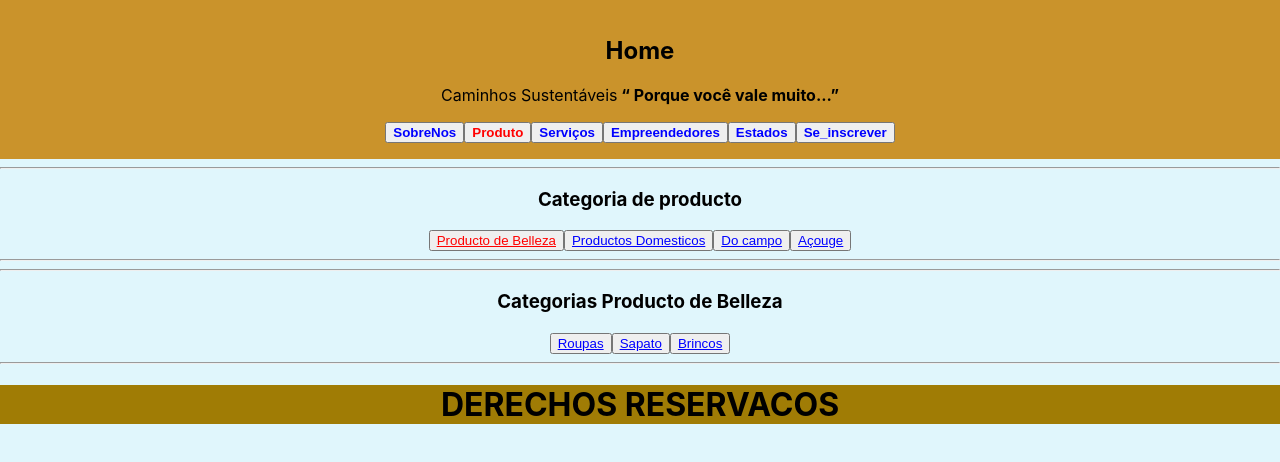
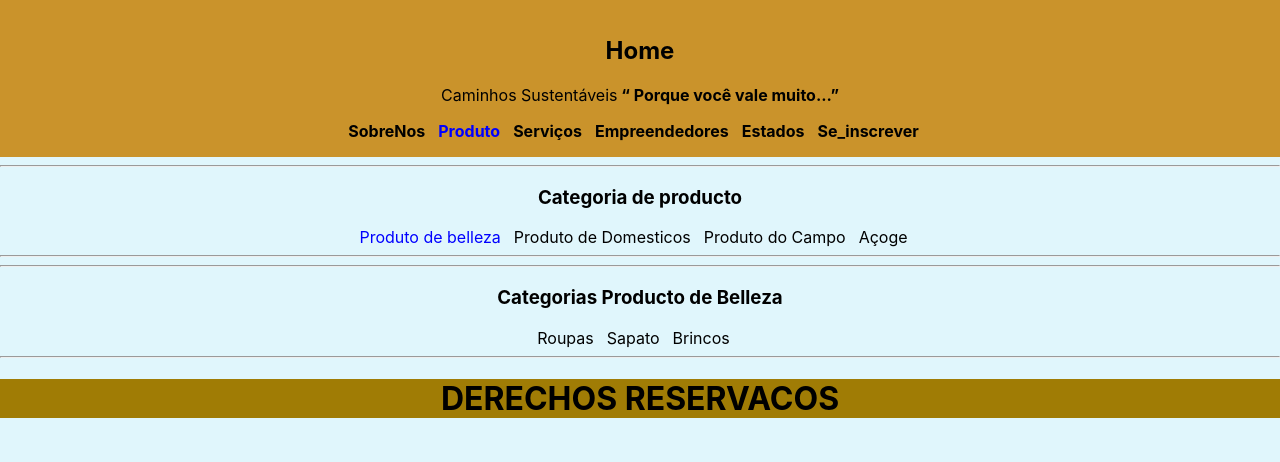
Before and after one commit to Gabyzda/Caminhos-Sustent-veis, a React (Create React App) app in the folder frontend/: page /Produto/Prodbelleza in a window 1280 px wide. Shown: the top 462 px of the page. Built offline with nearby package versions, Linux system fonts and the light colour scheme.

Commit message:
Corridir o Home e o navegadorde rutas

```diff
--- a/frontend/src/App.js
+++ b/frontend/src/App.js
@@ -1,5 +1,5 @@
 import React from 'react';
-import { useNavigate, Route, Routes, NavLink, } from 'react-router-dom';
+import { Route, Routes, NavLink, } from 'react-router-dom';
 //import logo from './logo.svg';
 import SobreNos from './componentes/SobreNos';
 import Produto from './componentes/Produto';
@@ -9,7 +9,7 @@ import Emprendeproduto from './componentes/Emprendeproduto';
 import Emprendeserviço from './componentes/Emprendeserviço';
 import Servico from './componentes/Servico';
 import Empreendedores from './componentes/Empreendedores';
-import './Apprutas.css';
+/*import './Apprutas.css';*/
 import Seinscrever from './componentes/Seinscrever';
 import Estadosba from './componentes/Estadosba';
 import Roupas from './componentesproducto/bellezacomponentes/Roupas';
@@ -22,25 +22,6 @@ import Individual from './componentesproducto/bellezacomponentes/Individual';
 import Footer from './componentes/Footer';
 
 export default function App() {
-  const navigate = useNavigate()
-  const goSobreNos = () => {
-    navigate("/SobreNos")
-  }
-  const goProduto = () => {
-    navigate("/Produto")
-  }
-  const goServico = () => {
-    navigate("/Servico")
-  }
-  const goEmpreendedores = () => {
-    navigate("/Empreendedores")
-  }
-  const goEstadosba = () => {
-    navigate("/Estadosba")
-  }
-  const goSeinscrever = () => {
-    navigate("/Seinscrever")
-  }
 
   return (
 
@@ -55,36 +36,41 @@ export default function App() {
           <p>Caminhos Sustentáveis
             <NavLink to="/SobreNos" style={{ textDecoration: 'none', color: "black" }} > “ Porque você vale muito...” </NavLink>
           </p>
-          <button onMouseOver={goSobreNos}>
-            <NavLink to="/SobreNos" style={({ isActive }) =>
-              (isActive ? { color: 'red' } : { color: 'blue' })} > SobreNos </NavLink>
-          </button>
-          <button onMouseOver={goProduto}>
-            <NavLink to="/Produto" style={({ isActive }) =>
-              (isActive ? { color: 'red' } : { color: 'blue' })}> Produto </NavLink>
-          </button>
-          <button onMouseOver={goServico}>
-            <NavLink to="/Servico" style={({ isActive }) =>
-              (isActive ? { color: 'red' } : { color: 'blue' })}> Serviços </NavLink>
-          </button>
-          <button onMouseOver={goEmpreendedores}>
-            <NavLink to="/Empreendedores" style={({ isActive }) =>
-              (isActive ? { color: 'red' } : { color: 'blue' })}> Empreendedores </NavLink>
-          </button>
-          <button onMouseOver={goEstadosba}>
-            <NavLink to="/Estadosba" style={({ isActive }) =>
-              (isActive ? { color: 'red' } : { color: 'blue' })}> Estados </NavLink>
-          </button>
-          <button onMouseOver={goSeinscrever}>
-            <NavLink to="/Seinscrever" style={({ isActive }) =>
-              (isActive ? { color: 'red' } : { color: 'blue' })}> Se_inscrever </NavLink>
-          </button>
+          <NavLink to="/SobreNos" style={({ isActive }) => ({
+            textDecoration: 'none',
+            color: isActive ? 'blue' : 'black',
+            marginRight: '13px'
+             })}>SobreNos</NavLink>
+          <NavLink to="/Produto" style={({ isActive }) => ({
+            textDecoration: 'none',
+            color: isActive ? 'blue' : 'black',
+            marginRight: '13px'
+            })}>Produto</NavLink>
+          <NavLink to="/Servico" style={({ isActive }) => ({
+            textDecoration: 'none',
+            color: isActive ? 'blue' : 'black',
+            marginRight: '13px'
+            })}>Serviços</NavLink>
+          <NavLink to="/Empreendedores" style={({ isActive }) => ({
+            textDecoration: 'none',
+            color: isActive ? 'blue' : 'black',
+            marginRight: '13px'
+            })}>Empreendedores</NavLink>
+          <NavLink to="/Estadosba" style={({ isActive }) => ({
+            textDecoration: 'none',
+            color: isActive ? 'blue' : 'black',
+            marginRight: '13px'
+            })}>Estados</NavLink>
+          <NavLink to="/Seinscrever" style={({ isActive }) => ({
+            textDecoration: 'none',
+            color: isActive ? 'blue' : 'black',
+            marginRight: '13px'
+            })}>Se_inscrever</NavLink>
         </nav>
       </header>
 
-
-
       <Routes>
+        <Route path="/" element={<SobreNos />} />
         <Route path="/SobreNos" element={<SobreNos />} />
         <Route path="/Produto" element={<Produto />} >
           <Route path="Prodbelleza" element={<Prodbelleza />} >
@@ -111,8 +97,70 @@ export default function App() {
    <Footer/>
    </div>
 
-
-
     </div>
   );
 }
+
+/*
+
+ <
+  navegador com el button onclik
+ import { useNavigate, Route, Routes, NavLink, } from 'react-router-dom';
+ button onclick={goProduto}>
+            <NavLink to="/Produto" style={({ isActive }) =>
+              (isActive ? { color: 'red' } : { color: 'blue' })}> Produto </NavLink>
+          </button>
+          <button onclick={goServico}>
+            <NavLink to="/Servico" style={({ isActive }) =>
+              (isActive ? { color: 'red' } : { color: 'blue' })}> Serviços </NavLink>
+          </button>
+          <button onclick={goEmpreendedores}>
+            <NavLink to="/Empreendedores" style={({ isActive }) =>
+              (isActive ? { color: 'red' } : { color: 'blue' })}> Empreendedores </NavLink>
+          </button>
+          <button onclick ={goEstadosba}>
+            <NavLink to="/Estadosba" style={({ isActive }) =>
+              (isActive ? { color: 'red' } : { color: 'blue' })}> Estados </NavLink>
+          </button>
+          <button onclick={goSeinscrever}>
+            <NavLink to="/Seinscrever" style={({ isActive }) =>
+              (isActive ? { color: 'red' } : { color: 'blue' })}> Se_inscrever </NavLink>
+          </button>
+
+const navigate = useNavigate()
+ const goSobreNos = () => {
+    navigate("/SobreNos")
+  }
+  const goProduto = () => {
+    navigate("/Produto")
+  }
+  const goServico = () => {
+    navigate("/Servico")
+  }
+  const goEmpreendedores = () => {
+    navigate("/Empreendedores")
+  }
+  const goEstadosba = () => {
+    navigate("/Estadosba")
+  }
+  const goSeinscrever = () => {
+    navigate("/Seinscrever")
+  }
+
+///////////////navegador separacion
+  <NavLink to="/SobreNos" style= {({ isActive }) =>
+              (isActive ? { color: 'white' } : { color: 'black' })} > SobreNos </NavLink>
+            <NavLink to="/Produto" style={({ isActive }) =>
+              (isActive ? { color: 'white' } : { color: 'black' })}> Produto </NavLink>
+            <NavLink to="/Servico" style={({ isActive }) =>
+              (isActive ? { color: 'white' } : { color: 'black' })}> Serviços </NavLink>
+            <NavLink to="/Empreendedores" style={({ isActive }) =>
+              (isActive ? { color: 'white' } : { color: 'black' })}> Empreendedores </NavLink>
+            <NavLink to="/Estadosba" style={({ isActive }) =>
+              (isActive ? { color: 'white' } : { color: 'black' })}> Estados </NavLink>
+            <NavLink to="/Seinscrever" style={({ isActive }) =>
+              (isActive ? { color: 'white' } : { color: 'black' })}> Se_inscrever </NavLink>
+
+
+
+*/
--- a/frontend/src/componentes/Empreendedores.js
+++ b/frontend/src/componentes/Empreendedores.js
@@ -1,35 +1,26 @@
 import React from 'react';
-import { useNavigate, NavLink, Outlet } from 'react-router-dom';
+import { NavLink, Outlet } from 'react-router-dom';
 
 const Empreendedores = () => {
-
-    const navigate = useNavigate()
-
-    const goEmprendeproduto = () => {
-        navigate("/Empreendedores/Emprendeproduto")
-    }
-    const goEmprendeserviço = () => {
-        navigate("/Empreendedores/Emprendeserviço")
-    }
 
     return (
         <div >
             <hr />
-            <div className="App-headerdos">
+            <div>
                 <h3>Categoria de Empreendedores</h3>
-                <nav className="oldos_modulo">
-                    <button onMouseOver={goEmprendeproduto}>
-                        <NavLink to="/Empreendedores/Emprendeproduto" style={({ isActive }) =>
-                            (isActive ? { color: 'red' } : { color: 'blue' })} >
-                            PRODUTO
-                        </NavLink>
-                    </button>
-                    <button onMouseOver={goEmprendeserviço}>
-                        <NavLink to="/Empreendedores/Emprendeserviço" style={({ isActive }) =>
-                            (isActive ? { color: 'red' } : { color: 'blue' })}>
-                            SERVIÇOS
-                        </NavLink>
-                    </button>
+                <nav>
+
+                <NavLink to="/Empreendedores/Emprendeproduto" style={({ isActive }) => ({
+                  textDecoration: 'none',
+                  color: isActive ? 'blue' : 'black',
+                  marginRight: '13px'
+                  })}>PRODUTO</NavLink>
+
+                <NavLink to="/Empreendedores/Emprendeserviço" style={({ isActive }) => ({
+                  textDecoration: 'none',
+                  color: isActive ? 'blue' : 'black',
+                  marginRight: '13px'
+                  })}>SERVIÇOS</NavLink>
 
                 </nav>
             </div>
--- a/frontend/src/componentes/Prodbelleza.js
+++ b/frontend/src/componentes/Prodbelleza.js
@@ -1,42 +1,34 @@
 import React from 'react';
-import { useNavigate, NavLink, Outlet } from 'react-router-dom';
+import { NavLink, Outlet } from 'react-router-dom';
 
 const Prodbelleza = () => {
-    const navigate = useNavigate()
-    const goRoupas = () => {
-        navigate("/Produto/Prodbelleza/Roupas")
-    }
-    const goSapato = () => {
-        navigate("/Produto/Prodbelleza/Sapato")
-    }
-    const goBrincos = () => {
-        navigate("/Produto/Prodbelleza/Brincos")
-    }
+
 
     return (
         <div >
             <hr />
-            <div className="App-headerdos">
+            <div>
                 <h3>Categorias Producto de Belleza</h3>
-                <nav className="oldos_modulo">
-                    <button onMouseOver={goRoupas}>
-                        <NavLink to="/Produto/Prodbelleza/Roupas" style={({ isActive }) =>
-                            (isActive ? { color: 'red' } : { color: 'blue' })}>
-                            Roupas
-                        </NavLink>
-                    </button>
-                    <button onMouseOver={goSapato}>
-                        <NavLink to="/Produto/Prodbelleza/Sapato" style={({ isActive }) =>
-                            (isActive ? { color: 'red' } : { color: 'blue' })}>
-                            Sapato
-                        </NavLink>
-                    </button>
-                    <button onMouseOver={goBrincos}>
-                        <NavLink to="/Produto/Prodbelleza/Brincos" style={({ isActive }) =>
-                            (isActive ? { color: 'red' } : { color: 'blue' })}>
-                            Brincos
-                        </NavLink>
-                    </button>
+                <nav>
+
+                <NavLink to="/Produto/Prodbelleza/Roupas" style={({ isActive }) => ({
+                  textDecoration: 'none',
+                  color: isActive ? 'blue' : 'black',
+                  marginRight: '13px'
+                  })}>Roupas</NavLink>
+
+                <NavLink to="/Produto/Prodbelleza/Sapato" style={({ isActive }) => ({
+                  textDecoration: 'none',
+                  color: isActive ? 'blue' : 'black',
+                  marginRight: '13px'
+                  })}>Sapato</NavLink>
+
+                <NavLink to="/Produto/Prodbelleza/brincos" style={({ isActive }) => ({
+                  textDecoration: 'none',
+                  color: isActive ? 'blue' : 'black',
+                  marginRight: '13px'
+                  })}>Brincos</NavLink>
+
                 </nav>
             </div>
             <hr />
@@ -46,15 +38,3 @@ const Prodbelleza = () => {
 }
 
 export default Prodbelleza;
-
-/*
-  const goRoupas = () => {
-        navigate("Prodbelleza/componentesproducto/bellezacomponentes/Roupas")
-        }
-    const goSapato = () => {
-        navigate("/componentes/Produto/Prodbelleza/componetesproductos/bellezacomponentes/Sapato")
-        }
-    const goBrincos = () => {
-        navigate("/componentes/Produto/Prodbelleza/componetesproductos/bellezacomponentes/Brincos")
-    }
-    */
--- a/frontend/src/componentes/Produto.js
+++ b/frontend/src/componentes/Produto.js
@@ -1,52 +1,37 @@
 import React from 'react';
-import { useNavigate, NavLink, Outlet } from 'react-router-dom';
+import { NavLink, Outlet } from 'react-router-dom';
 
 const Produto = () => {
 
-    const navigate = useNavigate()
-
-    const goProdbelleza = () => {
-        navigate("/Produto/Prodbelleza")
-    }
-    const goProddomestico = () => {
-        navigate("/Produto/Proddomestico")
-    }
-    const goCampo = () => {
-        navigate("/Produto/Campo")
-    }
-    const goAçouge = () => {
-        navigate("/Produto/Açouge")
-    }
     return (
         <div >
             <hr />
-            <div className="App-headerdos">
+            <div>
                 <h3>Categoria de producto</h3>
-                <nav className="oldos_modulo">
-                    <button onMouseOver={goProdbelleza}>
-                        <NavLink to="/Produto/Prodbelleza" style={({ isActive }) =>
-                            (isActive ? { color: 'red' } : { color: 'blue' })} >
-                            Producto de Belleza
-                        </NavLink>
-                    </button>
-                    <button onMouseOver={goProddomestico}>
-                        <NavLink to="/Produto/Proddomestico" style={({ isActive }) =>
-                            (isActive ? { color: 'red' } : { color: 'blue' })}>
-                            Productos Domesticos
-                        </NavLink>
-                    </button>
-                    <button onMouseOver={goCampo}>
-                        <NavLink to="/Produto/Campo" style={({ isActive }) =>
-                            (isActive ? { color: 'red' } : { color: 'blue' })}>
-                            Do campo
-                        </NavLink>
-                    </button>
-                    <button onMouseOver={goAçouge}>
-                        <NavLink to="/Produto/Açoge" style={({ isActive }) =>
-                            (isActive ? { color: 'red' } : { color: 'blue' })}>
-                            Açouge
-                        </NavLink>
-                    </button>
+                <nav >
+                <NavLink to="/Produto/Prodbelleza" style={({ isActive }) => ({
+                  textDecoration: 'none',
+                  color: isActive ? 'blue' : 'black',
+                  marginRight: '13px'
+                  })}>Produto de belleza</NavLink>
+
+                <NavLink to="/Produto/Proddomestico" style={({ isActive }) => ({
+                  textDecoration: 'none',
+                  color: isActive ? 'blue' : 'black',
+                  marginRight: '13px'
+                  })}>Produto de Domesticos</NavLink>
+
+                <NavLink to="/Produto/Campo" style={({ isActive }) => ({
+                  textDecoration: 'none',
+                  color: isActive ? 'blue' : 'black',
+                  marginRight: '13px'
+                  })}>Produto do Campo</NavLink>
+
+                <NavLink to="/Produto/Açoge" style={({ isActive }) => ({
+                  textDecoration: 'none',
+                  color: isActive ? 'blue' : 'black',
+                  marginRight: '13px'
+                  })}>Açoge</NavLink>
                 </nav>
             </div>
             <hr />
@@ -56,23 +41,3 @@ const Produto = () => {
 }
 
 export default Produto;
-
-/*
-   const goProdbelleza = () => {
-        navigate("/Produto/Prodbelleza")
-    }
-    const goProddomestico = () => {
-        navigate("/componentes/Produto/Proddomestico")
-    }
-    const goCampo = () => {
-        navigate("/componentes/Produto/Campo")
-    }
-    const goAçouge = () => {
-        navigate("/componentes/Produto/Açouge")
-    }*/
-
-/* NAV
-<button onMouseOver={goAçouge}>
-         <NavLink to="/componentes/Produto/Açoge"style={({ isActive }) =>
-                  (isActive ? {color: 'red'} : {color: 'blue'})}>Açouge</NavLink>
-        </button>*/
```
Also changed, not shown: frontend/src/componentes/Proddomestico.js (+22 -29 lines).
